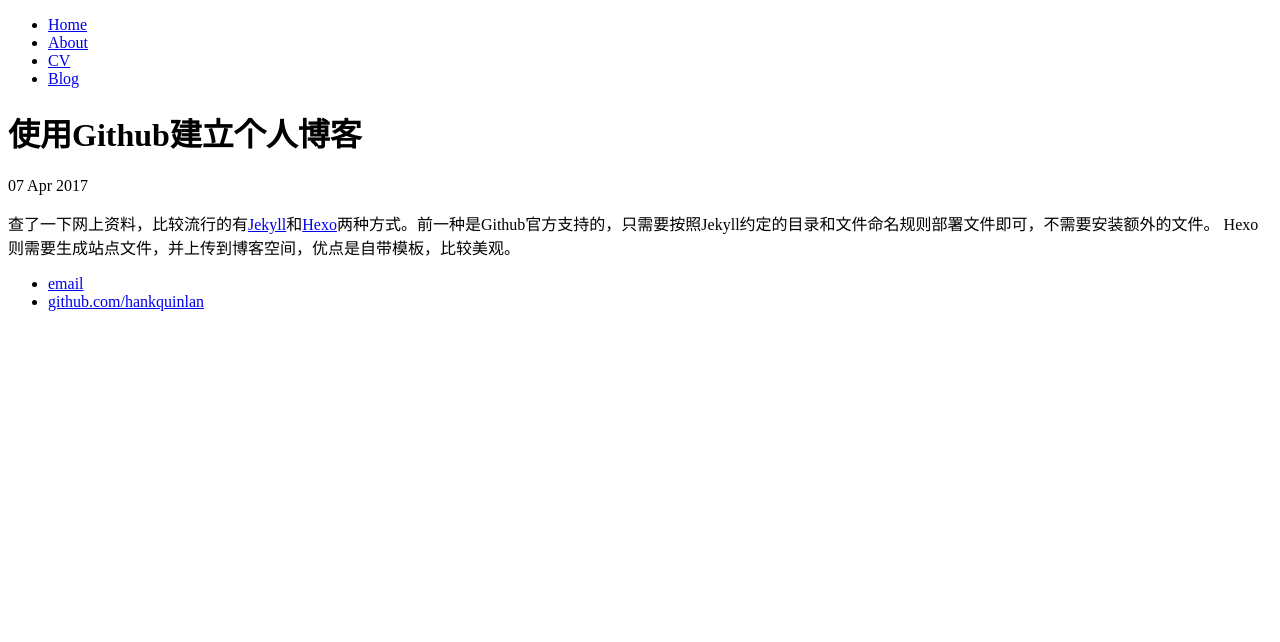
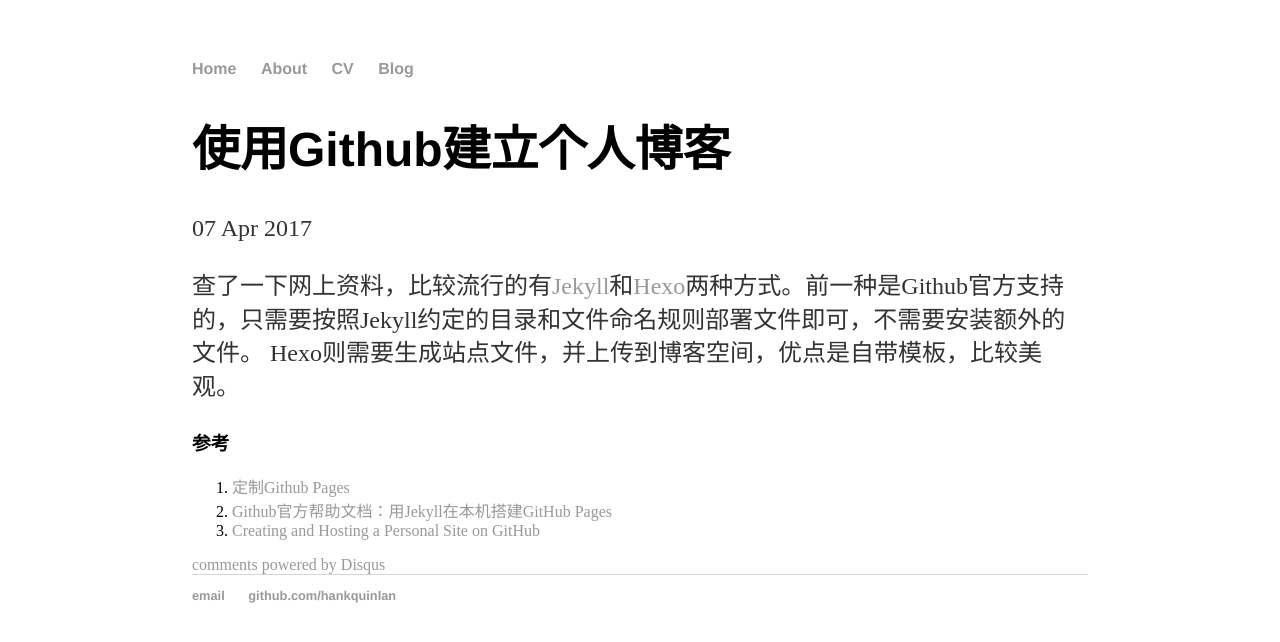
Before and after one commit to yangmuxiang/yangmuxiang.github.io, a Jekyll site: the page built from _posts/2017-04-07-github-pages-blog.md, in a window 1280 px wide. Shown: the top 642 px of the page. Built offline with Jekyll 4.4.1, drawn with Linux system fonts in a browser that asks for light colours; comment, search, counter and statistics services are not loaded.

Commit message:
add files

```diff
--- a/_config.yml
+++ b/_config.yml
@@ -5,3 +5,4 @@ kramdown:
 gems:
   - jekyll-coffeescript
   - jekyll-paginate
+  - jekyll-sitemap
--- /dev/null
+++ b/_includes/disqus.html
@@ -0,0 +1,13 @@
+<div id="disqus_thread"></div>
+    <script type="text/javascript">
+        /* * * CONFIGURATION VARIABLES: EDIT BEFORE PASTING INTO YOUR WEBPAGE * * */
+        var disqus_shortname = 'jmcglone'; // required: replace example with your forum shortname
+        /* * * DON'T EDIT BELOW THIS LINE * * */
+        (function() {
+            var dsq = document.createElement('script'); dsq.type = 'text/javascript'; dsq.async = true;
+            dsq.src = '//' + disqus_shortname + '.disqus.com/embed.js';
+            (document.getElementsByTagName('head')[0] || document.getElementsByTagName('body')[0]).appendChild(dsq);
+        })();
+    </script>
+    <noscript>Please enable JavaScript to view the <a href="http://disqus.com/?ref_noscript">comments powered by Disqus.</a></noscript>
+    <a href="http://disqus.com" class="dsq-brlink">comments powered by <span class="logo-disqus">Disqus</span></a>
--- a/_layouts/post.html
+++ b/_layouts/post.html
@@ -7,3 +7,7 @@ layout: default
 <div class="post">
   {{ content }}
 </div>
+			<!-- Post comments -->
+			<div class="notecomments">
+				{% include disqus.html %}
+			</div>
--- a/_posts/2017-04-07-github-pages-blog.md
+++ b/_posts/2017-04-07-github-pages-blog.md
@@ -6,3 +6,8 @@ date: 2017-04-07
 
 查了一下网上资料，比较流行的有[Jekyll](http://jekyllrb.com)和[Hexo](https://hexo.io/)两种方式。前一种是Github官方支持的，只需要按照Jekyll约定的目录和文件命名规则部署文件即可，不需要安装额外的文件。
 Hexo则需要生成站点文件，并上传到博客空间，优点是自带模板，比较美观。
+
+### 参考
+1. [定制Github Pages](https://help.github.com/categories/customizing-github-pages/)
+1. [Github官方帮助文档：用Jekyll在本机搭建GitHub Pages](https://help.github.com/articles/setting-up-your-github-pages-site-locally-with-jekyll/)
+3. [Creating and Hosting a Personal Site on GitHub](http://jmcglone.com/guides/github-pages/)
--- /dev/null
+++ b/about/index.html
@@ -0,0 +1 @@
+我是杨木祥
--- /dev/null
+++ b/css/main.css
@@ -0,0 +1,43 @@
+body {
+    margin: 60px auto;
+    width: 70%;
+}
+nav ul, footer ul {
+    font-family:'Helvetica', 'Arial', 'Sans-Serif';
+    padding: 0px;
+    list-style: none;
+    font-weight: bold;
+}
+nav ul li, footer ul li {
+    display: inline;
+    margin-right: 20px;
+}
+a {
+    text-decoration: none;
+    color: #999;
+}
+a:hover {
+    text-decoration: underline;
+}
+h1 {
+    font-size: 3em;
+    font-family:'Helvetica', 'Arial', 'Sans-Serif';
+}
+p {
+    font-size: 1.5em;
+    line-height: 1.4em;
+    color: #333;
+}
+footer {
+    border-top: 1px solid #d5d5d5;
+    font-size: .8em;
+}
+
+ul.posts {
+    margin: 20px auto 40px;
+    font-size: 1.5em;
+}
+
+ul.posts li {
+    list-style: none;
+}
--- /dev/null
+++ b/cv/index.html
@@ -0,0 +1 @@
+我是杨木祥
```
Also changed, not shown: _includes/analytics.html (added, +8 -0 lines), blog/atom.xml (added, +27 -0 lines), blog/index.html (added, +11 -0 lines).
